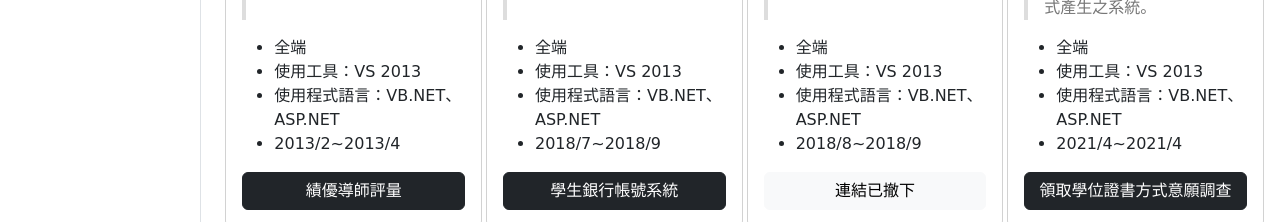
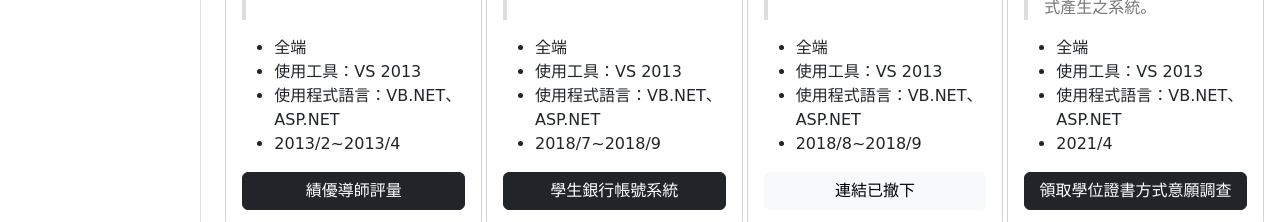
Before and after one commit to Nopeta/Resume, a React (Create React App) app: page /aboutme in a window 1280 px wide. Shown: the part 4520-4742 px from the top of the page. Built offline with nearby package versions, Linux system fonts and the light colour scheme.

Commit message:
[修改] 微調日期

```diff
--- a/src/components/About/Portfolio.js
+++ b/src/components/About/Portfolio.js
@@ -200,7 +200,7 @@ export const Portfolio = () => {
                             <li>全端</li>
                             <li>使用工具：VS 2013</li>
                             <li>使用程式語言：VB.NET、ASP.NET</li>
-                            <li>2021/4~2021/4</li>
+                            <li>2021/4</li>
                         </ul>
                         <a href="https://ocuap.ocu.edu.tw/geg_adres/index.aspx" target="_blank" rel="noreferrer" className="btn btn-dark stretched-link">領取學位證書方式意願調查</a>
                     </div>
```
